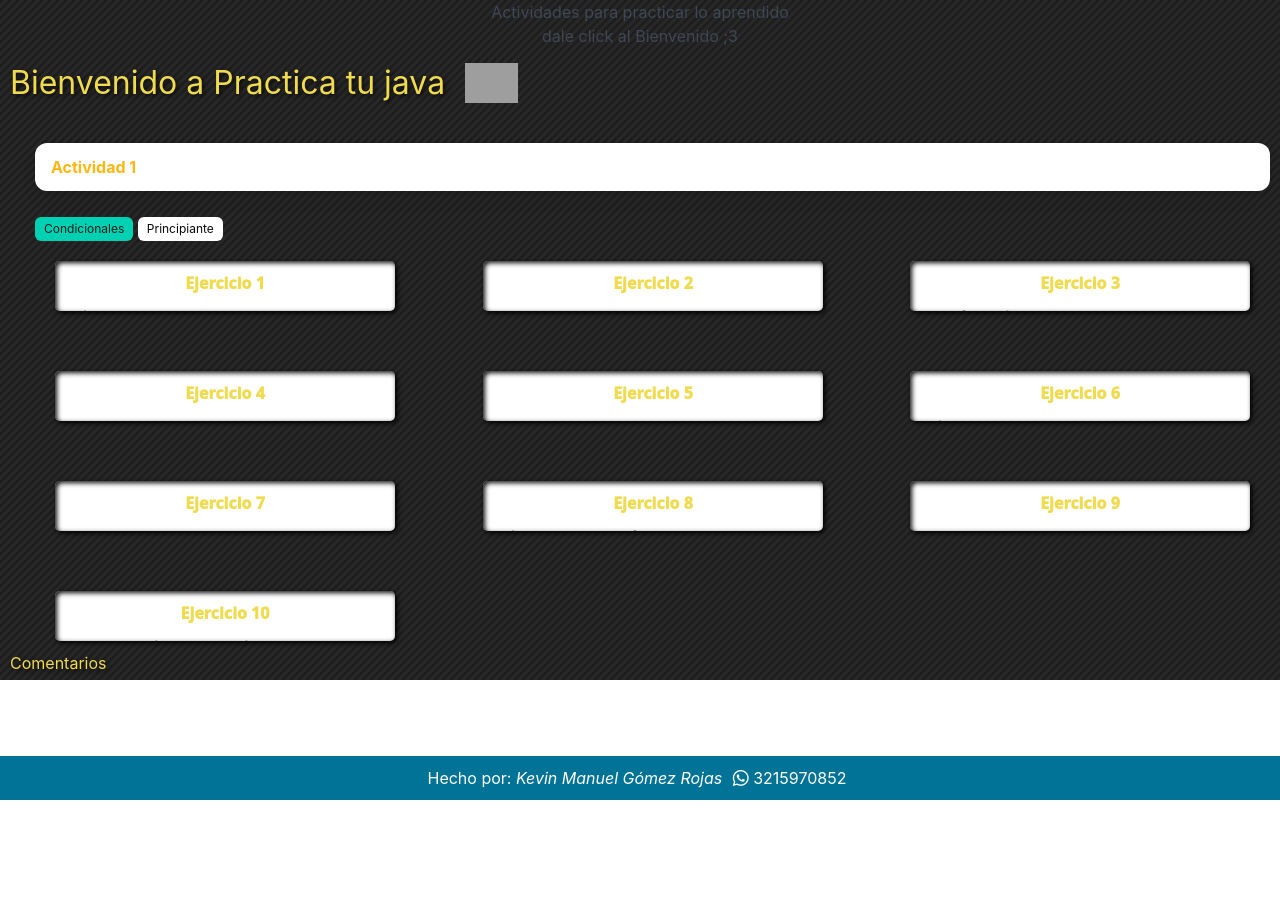
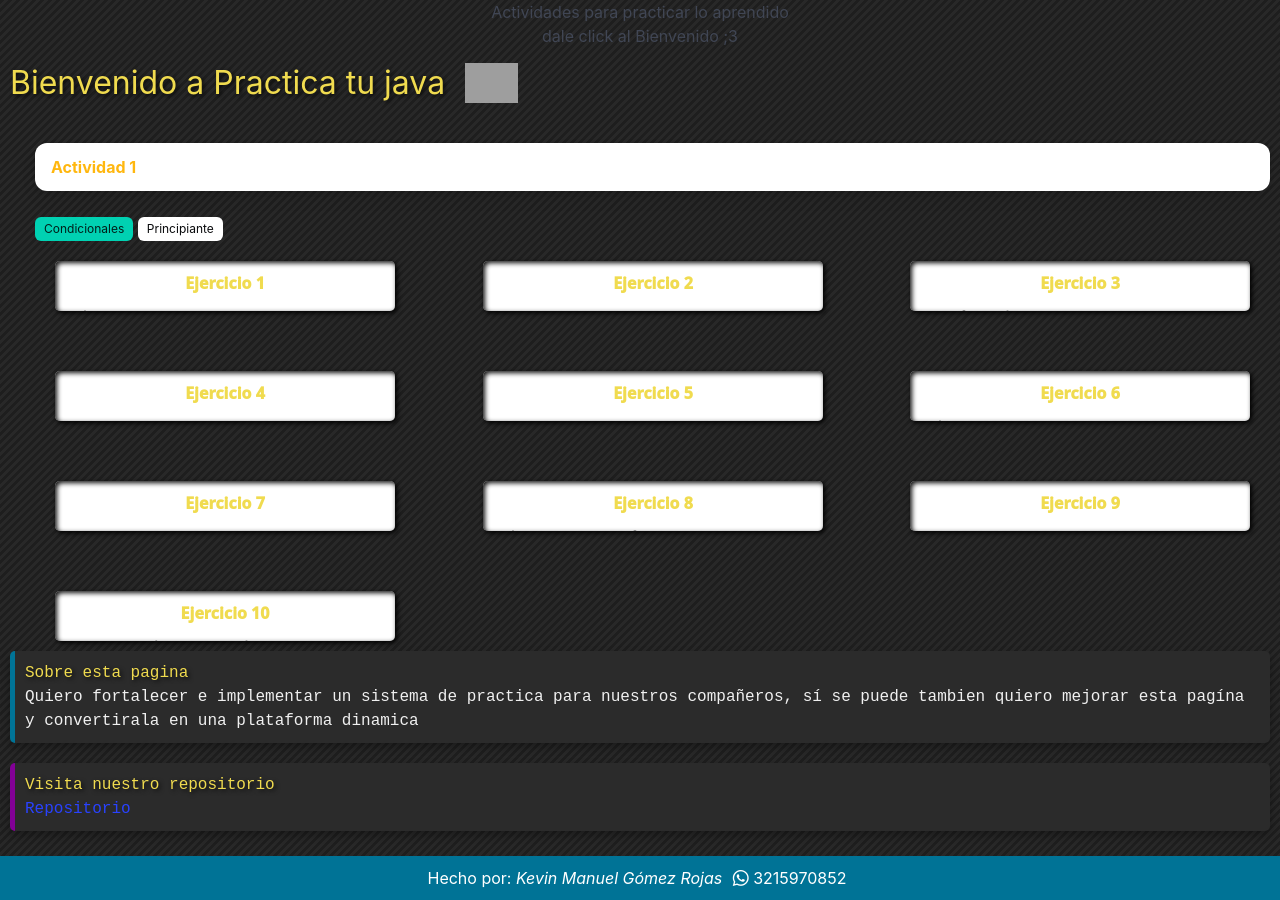
Before and after one commit to GomezRKevinM/Activiy-javaClass, a plain HTML site: page index.html in a window 1280 px wide. Before the commit the page ends 800 px from the top, so only its background shows below. Drawn offline with nearby package versions, Linux system fonts and the light colour scheme; grey boxes are pictures that could not be loaded.

Commit message:
subiendo detalles

```diff
--- a/css/style.css
+++ b/css/style.css
@@ -57,6 +57,26 @@ a:hover {
     box-shadow: 0 4px 8px rgba(0, 0, 0, 0.3);
     margin-bottom: 20px;
 }
+.code-block-violet {
+    background-color: #2b2b2b;
+    border-left: 5px solid #820096; /* Azul Java */
+    padding: 10px;
+    color: #f0f0f0;
+    font-family: 'Courier New', Courier, monospace;
+    border-radius: 5px;
+    box-shadow: 0 4px 8px rgba(0, 0, 0, 0.3);
+    margin-bottom: 20px;
+}
+.code-block-yellow {
+    background-color: #2b2b2b;
+    border-left: 5px solid #f0db4f; /* Azul Java */
+    padding: 10px;
+    color: #f0f0f0;
+    font-family: 'Courier New', Courier, monospace;
+    border-radius: 5px;
+    box-shadow: 0 4px 8px rgba(0, 0, 0, 0.3);
+    margin-bottom: 20px;
+}
 
 button {
     background-color: #007396; /* Azul Java */
@@ -79,7 +99,6 @@ footer {
     color: white;
     text-align: center;
     padding: 10px 0;
-    position: fixed;
     width: 100%;
     bottom: 0;
 }
--- a/index.html
+++ b/index.html
@@ -175,11 +175,14 @@
             </div>
 
         </section>
-        <div class="comment">
-            <div>
-                <h2>Comentarios</h2>
-            </div>
-        </div>
+        <section class="code-block">
+            <h2>Sobre esta pagina</h2>
+            <p>Quiero fortalecer e implementar un sistema de practica para nuestros compañeros, sí se puede tambien quiero mejorar esta pagína y convertirala en una plataforma dinamica </p>
+        </section>
+        <section class="code-block-violet">
+            <h2>Visita nuestro repositorio</h2>
+            <a href="https://github.com/GomezRKevinM/Activiy-javaClass" target="_blank" rel="noopener noreferrer">Repositorio</a>
+        </section>
     </main>
 
     <!-- Mensaje de bienvenida-->
```
